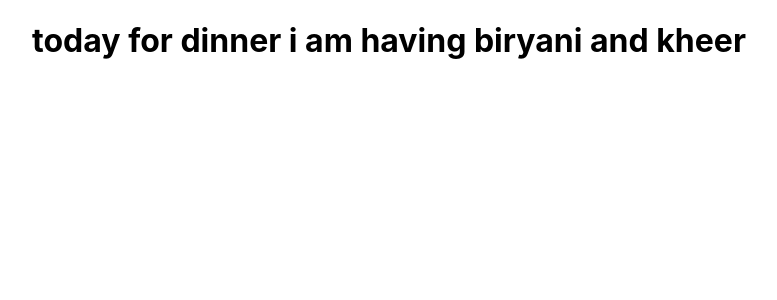
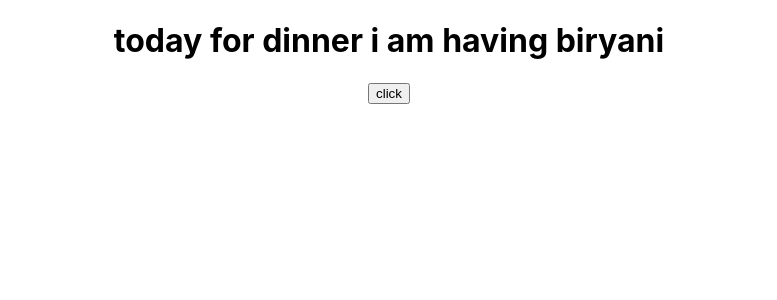
Before and after one commit to ali2527/bootcamp-react-1, a React (Create React App) app: page / in a window 1280 px wide. Shown: the top 300 px of the page, without its empty margins (251-1028 px from the left). Built offline with nearby package versions, Linux system fonts and the light colour scheme.

Commit message:
update App.js

```diff
--- a/src/App.js
+++ b/src/App.js
@@ -1,15 +1,19 @@
-import React from 'react';
+import React,{useState} from 'react';
 import './App.css';
 import Dinner from './Dinner'
-import { useState } from 'react';
+
+
 
 function App() {
+
+  let [count,setCount] = useState(0);
+
   return (
     <div className="App">
-      <Dinner item="biryani" desert="kheer"/>
+      <Dinner item="biryani" desert={() => setCount()} />
 
     </div>
-  );
-}
+    );
+  }
 
 export default App;
--- a/src/Dinner.js
+++ b/src/Dinner.js
@@ -3,7 +3,8 @@
 function Dinner(props){
     return(
         <div>
-            <h1>today for dinner i am having {props.item} and {props.desert}</h1>
+            <h1>today for dinner i am having {props.item} </h1>
+            <button onClick={props.desert} > click</button>
         </div>
     );
 }
```
